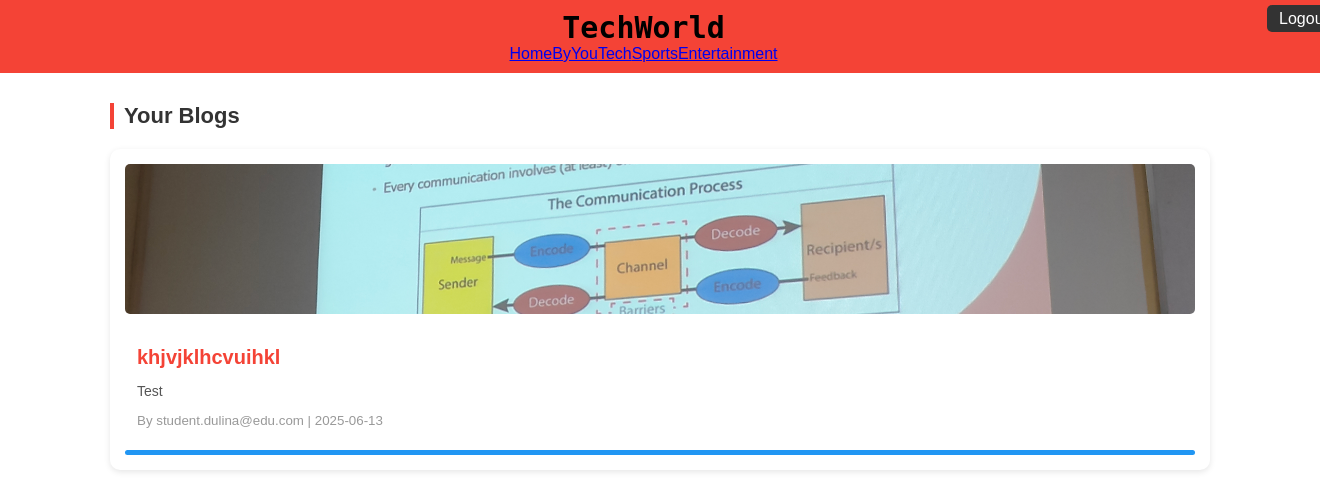
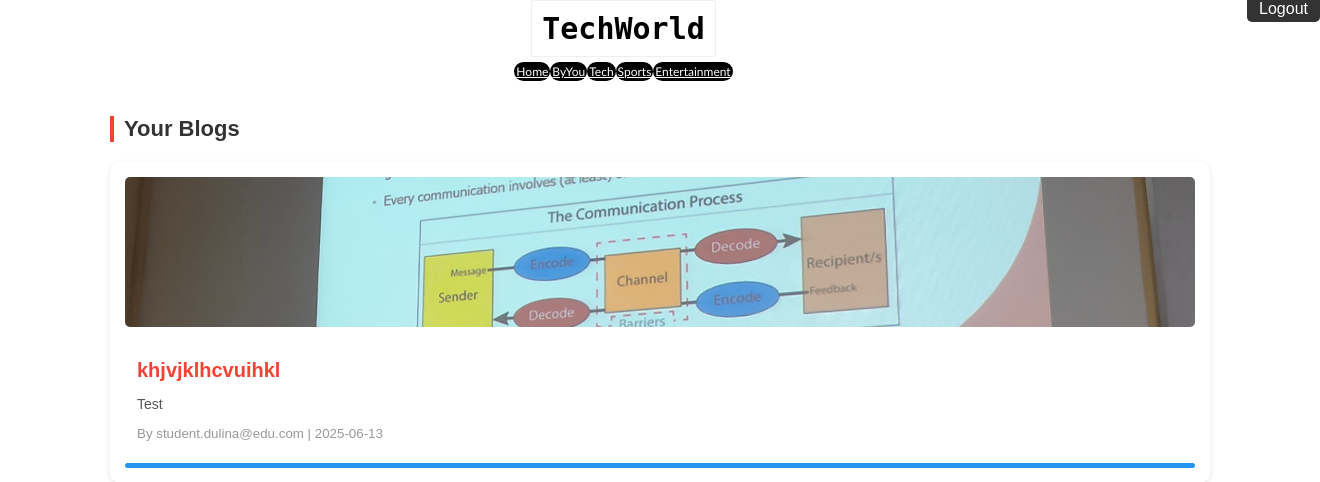
Before and after one commit to devdulina/ssssssssssss, a Flask app: page / in a window 1320 px wide; the page is wider, and only the part inside the window is pictured. Shown: the top 482 px of that part. Run offline with Flask 3, Linux system fonts and the light colour scheme; the visitor is signed in with stand-in values (Sample User, id 1); data that the repository does not hold is empty.

Commit message:
added: basic layout change

```diff
--- a/static/css/style.css
+++ b/static/css/style.css
@@ -18,11 +18,11 @@ body {
     color: var(--text-color);
 }
 
-header {
+/* header {
     background-color: var(--primary-red);
     color: var(--light-bg);
     padding: 10px 20px;
-}
+} */
 
 .header-top {
     display: flex;
@@ -77,7 +77,7 @@ header {
     border: 1px solid var(--gray-medium);
     border-radius: 10px;
     background: var(--light-bg);
-    box-shadow: 0 4px 12px rgba(0,0,0,0.1);
+    box-shadow: 0 4px 12px rgba(0, 0, 0, 0.1);
     text-align: center;
 }
 
@@ -132,7 +132,7 @@ header {
     color: #555;
     cursor: default;
     user-select: none;
-    box-shadow: inset 0 1px 3px rgba(0,0,0,0.1);
+    box-shadow: inset 0 1px 3px rgba(0, 0, 0, 0.1);
 }
 
 /* Dashboard & Home */
@@ -164,7 +164,7 @@ header {
 .card {
     background: var(--light-bg);
     border-radius: 10px;
-    box-shadow: 0 2px 6px rgba(0,0,0,0.1);
+    box-shadow: 0 2px 6px rgba(0, 0, 0, 0.1);
     padding: 15px;
     display: flex;
     flex-direction: column;
@@ -172,7 +172,8 @@ header {
     transition: transform 0.2s ease, box-shadow 0.3s ease;
     text-decoration: none;
     color: inherit;
-    overflow: hidden; /* for rounded corners clipping */
+    overflow: hidden;
+    /* for rounded corners clipping */
     cursor: pointer;
 }
 
@@ -338,7 +339,7 @@ header {
     padding: 20px;
     background: #fff;
     border-radius: 12px;
-    box-shadow: 0 2px 8px rgba(0,0,0,0.1);
+    box-shadow: 0 2px 8px rgba(0, 0, 0, 0.1);
 }
 
 .single-blog-container h1 {
@@ -371,9 +372,12 @@ header {
 .blog-actions {
     margin-top: 10px;
     /* To keep buttons together */
-  display: flex;        /* align horizontally */
-  gap: 10px;            /* spacing between buttons */
-  justify-content: flex-end; /* right align */
+    display: flex;
+    /* align horizontally */
+    gap: 10px;
+    /* spacing between buttons */
+    justify-content: flex-end;
+    /* right align */
 }
 
 /* Optional: style your buttons */
@@ -387,11 +391,13 @@ header {
 }
 
 .btn-edit {
-  background-color: #007bff; /* blue */
+    background-color: #007bff;
+    /* blue */
 }
 
 .btn-delete {
-  background-color: #dc3545; /* red */
+    background-color: #dc3545;
+    /* red */
 }
 
 
--- a/templates/layout.html
+++ b/templates/layout.html
@@ -9,18 +9,23 @@
 
 <body>
     <header>
-        <div style="display: flex; justify-content: space-between; width: 100vw; ">
+        <div style="display: flex; justify-content: space-between; width: 100vw;">
             <div class="empty-here"> </div>
             <div style="display: flex; justify-content: center; align-items: center; flex-direction: column;">
                 <div
-                    style="color: black; font-family: monospace; font-weight: 900; font-size: 30px; align-content: center; justify-content: center;">
+                    style="color: black; font-family: monospace; font-weight: 900; font-size: 30px; align-content: center; justify-content: center; padding: 10px; border-radius: 2px; border: 1px solid #00000010;">
                     TechWorld</div>
-                <div style="display: flex ; justify-content: space-around;">
-                    <a href="{{ url_for('home', category='general') }}">Home</a>
-                    <a href="{{ url_for('dashboard') }}">ByYou</a>
-                    <a href="{{ url_for('home', category='technology') }}">Tech</a>
-                    <a href="{{ url_for('home', category='sports') }}">Sports</a>
-                    <a href="{{ url_for('home', category='entertainment') }}">Entertainment</a>
+                <div style="display: flex ; justify-content: space-around; padding: 5px;">
+                    <a style="padding: 2px; border-radius: 20px; background-color: black; font-family: 'Gill Sans', 'Gill Sans MT', Calibri, 'Trebuchet MS', sans-serif; font-size: 12px; color: white; "
+                        href="{{ url_for('home', category='general') }}">Home</a>
+                    <a style="padding: 2px; border-radius: 20px; background-color: black; font-family: 'Gill Sans', 'Gill Sans MT', Calibri, 'Trebuchet MS', sans-serif; font-size: 12px; color: white; "
+                        href="{{ url_for('dashboard') }}">ByYou</a>
+                    <a style="padding: 2px; border-radius: 20px; background-color: black; font-family: 'Gill Sans', 'Gill Sans MT', Calibri, 'Trebuchet MS', sans-serif; font-size: 12px; color: white; "
+                        href="{{ url_for('home', category='technology') }}">Tech</a>
+                    <a style="padding: 2px; border-radius: 20px; background-color: black; font-family: 'Gill Sans', 'Gill Sans MT', Calibri, 'Trebuchet MS', sans-serif; font-size: 12px; color: white; "
+                        href="{{ url_for('home', category='sports') }}">Sports</a>
+                    <a style="padding: 2px; border-radius: 20px; background-color: black; font-family: 'Gill Sans', 'Gill Sans MT', Calibri, 'Trebuchet MS', sans-serif; font-size: 12px; color: white; "
+                        href="{{ url_for('home', category='entertainment') }}">Entertainment</a>
                 </div>
             </div>
             <div class="display: flex; justify-content: center; align-items: center">
```
Lines whose indentation alone changed are shown as unchanged.
